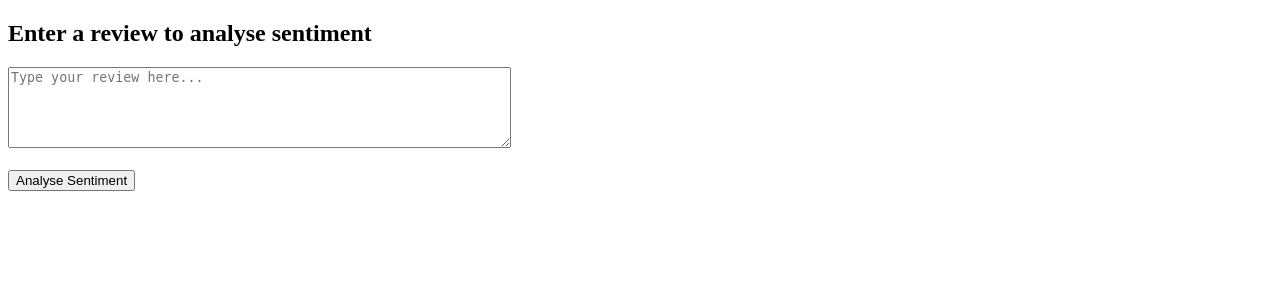
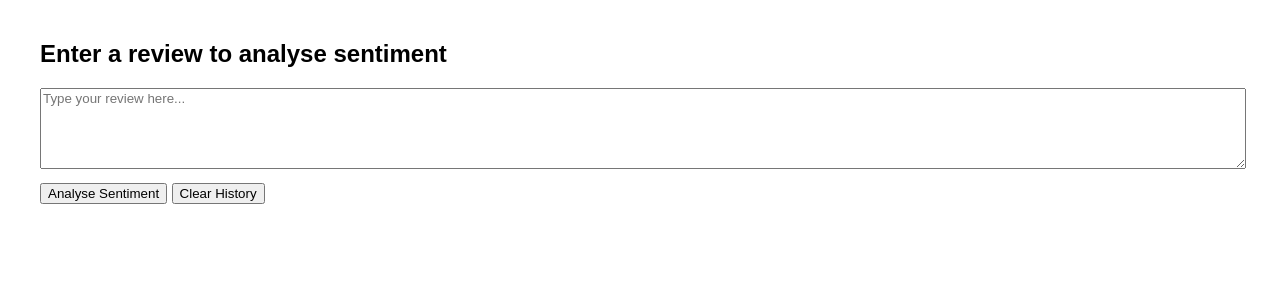
Before and after one commit to Torrens-cgd/ISY503-A3, a Flask app: page / in a window 1280 px wide. Shown: the top 300 px of the page. Run offline with Flask 3, Linux system fonts and the light colour scheme; parts of the project's set-up code (start-up, migrations or seed data) failed here and were passed over.

Commit message:
20250506 ISY503-A3 With web Interface

```diff
--- a/sentiment_app/app.py
+++ b/sentiment_app/app.py
@@ -1,4 +1,5 @@
-from flask import Flask, render_template, request
+from flask import Flask, render_template, request, session
+from flask_session import Session  # type: ignore
 import tensorflow as tf
 import pickle
 from tensorflow.keras.preprocessing.sequence import pad_sequences  # type: ignore
@@ -6,39 +7,65 @@ import nltk
 import re
 from nltk.tokenize import word_tokenize
 
+# Download necessary NLTK resource
 nltk.download("punkt")
 
+# Flask app configuration
 app = Flask(__name__)
+app.config["SESSION_TYPE"] = "filesystem"
+Session(app)
+
+# Constants
+MODEL_PATH = "data/model/lstm_w_770.h5"
+TOKENIZER_PATH = "data/model/tokenizer.pkl"
+MAX_LEN = 100  # Update this if your model was trained with a different sequence length
 
 # Load model and tokenizer
-MODEL_PATH = "data/model/lstm_w_770.h5"
-TOKENIZER_PATH = "data/model/tokenizer.pkl"
-
 model = tf.keras.models.load_model(MODEL_PATH)
 with open(TOKENIZER_PATH, "rb") as f:
     tokenizer = pickle.load(f)
 
-MAX_LEN = 100  # Set this to the padding length used during training
 
-
+# Preprocessing function
 def clean_text(text):
     text = re.sub(r"[^a-zA-Z\s]", "", text.lower())
     tokens = word_tokenize(text)
     return " ".join(tokens)
 
 
+# Main route
 @app.route("/", methods=["GET", "POST"])
 def index():
+    if "history" not in session:
+        session["history"] = []
+
     prediction = ""
+
     if request.method == "POST":
+        if request.form.get("action") == "clear":
+            session["history"] = []
+            session.modified = True
+            return render_template(
+                "index.html", prediction="", history=session["history"]
+            )
+
+        # If analysing sentiment
         user_input = request.form["sentence"]
         cleaned = clean_text(user_input)
         sequence = tokenizer.texts_to_sequences([cleaned])
         padded = pad_sequences(sequence, maxlen=MAX_LEN, padding="post")
         prob = model.predict(padded)[0][0]
         prediction = "Positive" if prob > 0.5 else "Negative"
-    return render_template("index.html", prediction=prediction)
+
+        # Append result to history
+        session["history"].append({"text": user_input, "prediction": prediction})
+        session.modified = True
+
+    return render_template(
+        "index.html", prediction=prediction, history=session["history"]
+    )
 
 
+# Run the app
 if __name__ == "__main__":
     app.run(debug=True)
--- a/sentiment_app/templates/index.html
+++ b/sentiment_app/templates/index.html
@@ -2,15 +2,60 @@
 <html>
 <head>
     <title>Amazon Review Sentiment</title>
+    <style>
+        body {
+            font-family: Arial, sans-serif;
+            margin: 40px;
+        }
+        textarea {
+            width: 100%;
+            font-family: inherit;
+        }
+        .history {
+            margin-top: 30px;
+            border-top: 1px solid #ccc;
+            padding-top: 20px;
+        }
+        .entry {
+            margin-bottom: 15px;
+            padding: 10px;
+            border: 1px solid #eee;
+            background-color: #f9f9f9;
+        }
+        .entry strong {
+            display: block;
+            margin-bottom: 5px;
+        }
+        .buttons {
+            margin-top: 10px;
+        }
+    </style>
 </head>
 <body>
     <h2>Enter a review to analyse sentiment</h2>
+
     <form method="POST">
-        <textarea name="sentence" rows="5" cols="60" placeholder="Type your review here..."></textarea><br><br>
-        <input type="submit" value="Analyse Sentiment">
+        <textarea name="sentence" rows="5" placeholder="Type your review here..."></textarea><br>
+        <div class="buttons">
+            <button type="submit" name="action" value="analyse">Analyse Sentiment</button>
+            <button type="submit" name="action" value="clear">Clear History</button>
+        </div>
     </form>
+
     {% if prediction %}
         <h3>Prediction: {{ prediction }}</h3>
     {% endif %}
+
+    {% if history %}
+    <div class="history">
+        <h3>Previous Reviews</h3>
+        {% for item in history|reverse %}
+        <div class="entry">
+            <strong>Review:</strong> {{ item.text }}<br>
+            <strong>Prediction:</strong> {{ item.prediction }}
+        </div>
+        {% endfor %}
+    </div>
+    {% endif %}
 </body>
 </html>
```
Also changed, not shown: 2 other files.
